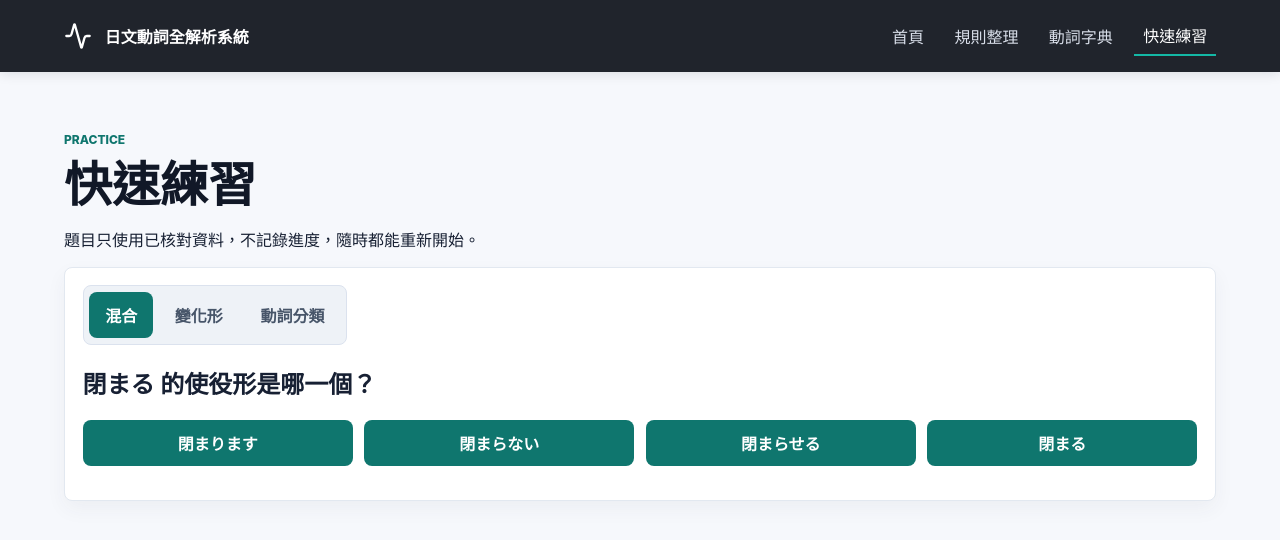
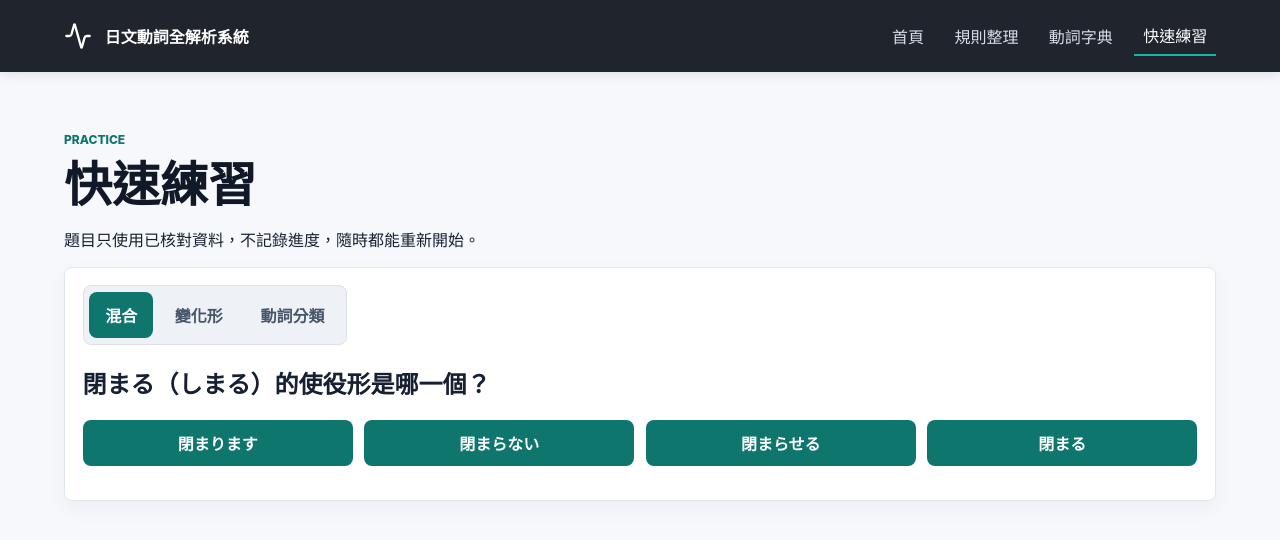
Before and after one commit to Lumus-lab/japanese-verb-learning-site, a React (Vite) app: page /practice in a window 1280 px wide. Shown: the top 540 px of the page. Built offline with nearby package versions, Linux system fonts and the light colour scheme.

Commit message:
fix: show readings in form practice prompts

```diff
--- a/src/domain/practice.ts
+++ b/src/domain/practice.ts
@@ -86,7 +86,7 @@ export const buildPracticeQuestion = (
 
   return {
     kind,
-    prompt: `${verb.dictionaryForm} 的${form.label}是哪一個？`,
+    prompt: `${verb.dictionaryForm}（${verb.reading}）的${form.label}是哪一個？`,
     options: rotate([answer, ...distractors], random),
     answer,
     explanation: `${verb.dictionaryForm} 的${form.label}是 ${answer}。`,
```
Also changed, not shown: 1 other file (tests, documents, lock files or other folders).
